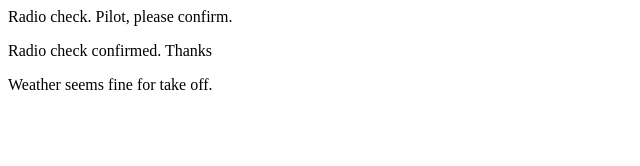
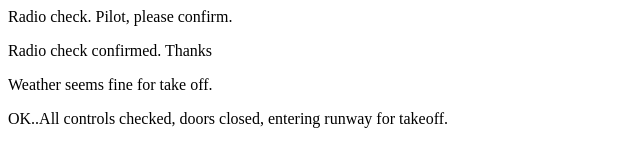
Before and after one commit to pallavi-shah/repo, a plain HTML site: page index.html in a window 1280 px wide. Shown: the whole page, without its empty margins (0-640 px from the left). Drawn offline with Linux system fonts and the light colour scheme.

Commit message:
added 4th line of code

```diff
--- a/index.html
+++ b/index.html
@@ -3,5 +3,6 @@
    <p>Radio check. Pilot, please confirm.</p>
     <p>Radio check confirmed. Thanks </p>
     <p>Weather seems fine for take off.</p>
+	<p>OK..All controls checked, doors closed, entering runway for takeoff.</p>
 </body>
 </html>
```
